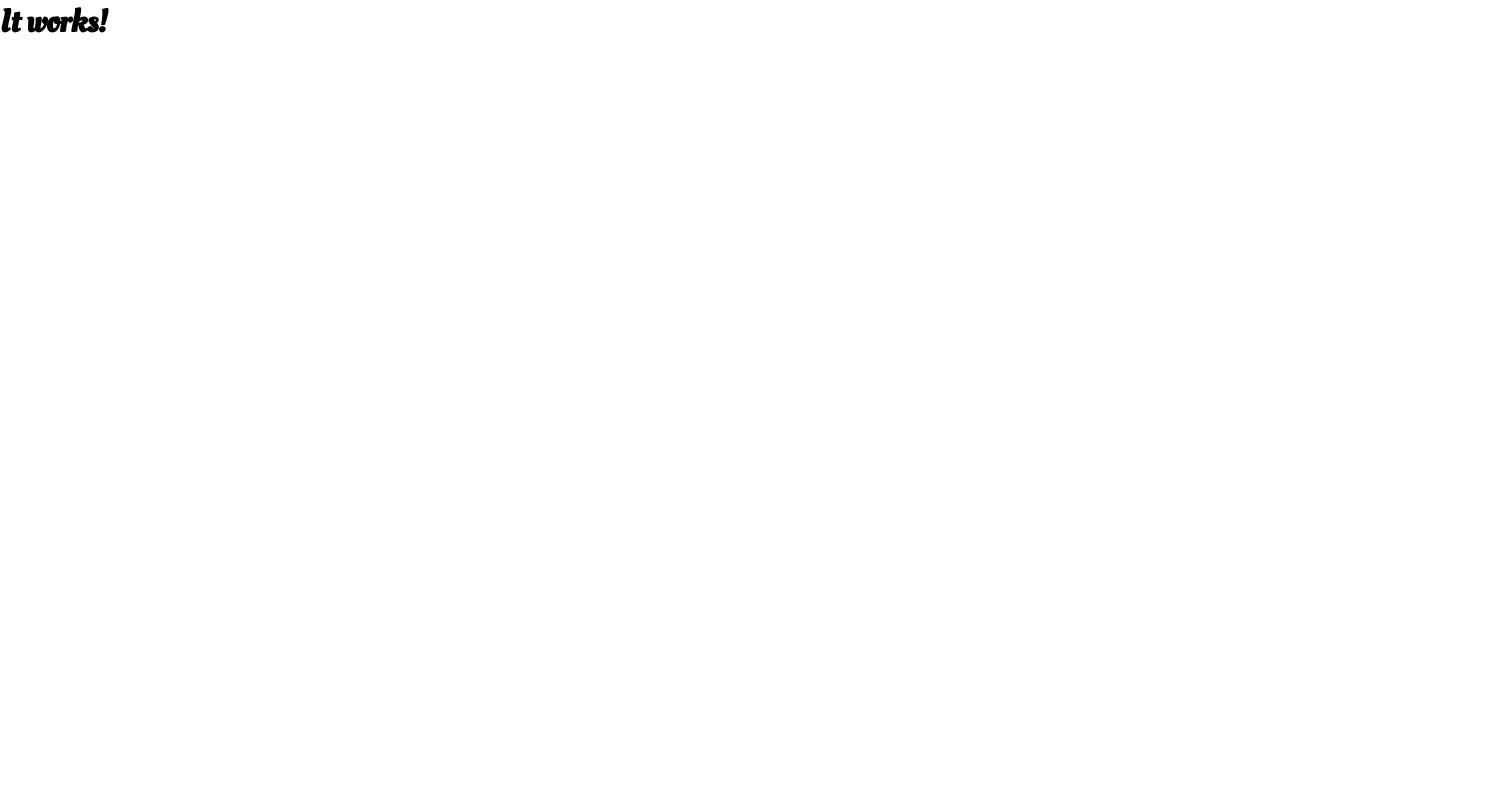
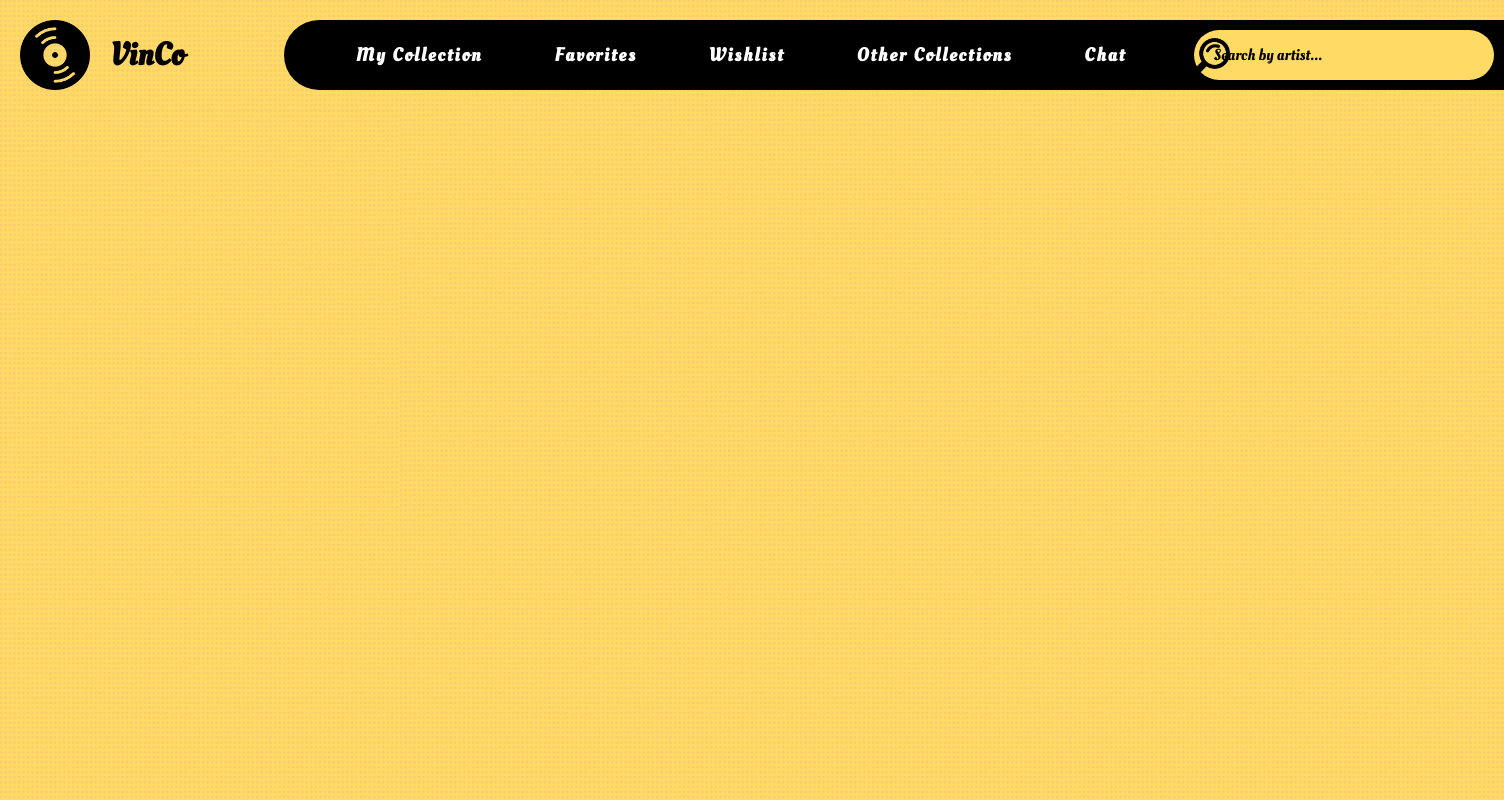
Before and after one commit to urisk333/vinco, a React (Create React App) app in the folder client/vinco/: page / in a window 1280 px wide. Shown: the whole page, 1504 px wide, since content can reach past the window. Built offline with nearby package versions, Linux system fonts and the light colour scheme.

Commit message:
Add dashboard and navbar components

```diff
--- a/client/vinco/package.json
+++ b/client/vinco/package.json
@@ -8,6 +8,7 @@
     "@testing-library/user-event": "^12.8.3",
     "react": "^17.0.2",
     "react-dom": "^17.0.2",
+    "react-router-dom": "^6.0.2",
     "react-scripts": "4.0.3",
     "web-vitals": "^1.1.2"
   },
--- a/client/vinco/src/App.js
+++ b/client/vinco/src/App.js
@@ -1,9 +1,12 @@
 import './App.css';
+import Dashboard from './Components/Dashboard/Dashboard';
+import NavBar from './Components/Navbar/NavBar';
 
 function App() {
   return (
     <div className="App">
-      <h1>It works!</h1>
+      <NavBar />
+      <Dashboard />
     </div>
   );
 }
--- a/client/vinco/src/Components/Dashboard/Dashboard.css
+++ b/client/vinco/src/Components/Dashboard/Dashboard.css
@@ -0,0 +1,3 @@
+.background-picture {
+  z-index: -1;
+}
--- a/client/vinco/src/Components/Dashboard/Dashboard.js
+++ b/client/vinco/src/Components/Dashboard/Dashboard.js
@@ -0,0 +1,14 @@
+import './Dashboard.css';
+import background_pic from '../../Assets/background_pic.png';
+import React from 'react';
+
+function Dashboard () {
+
+  return (
+    <div className="dashboard">
+      <img className="background-picture" src={background_pic} alt="background pic" />
+    </div>
+  )
+}
+
+export default Dashboard;
--- a/client/vinco/src/Components/Navbar/NavBar.css
+++ b/client/vinco/src/Components/Navbar/NavBar.css
@@ -0,0 +1,76 @@
+.navbar-main {
+  display: flex;
+  flex-direction: row;
+  height: 110px;
+}
+
+.navbar {
+  display: flex;
+  flex-direction: row;
+  background-color: black;
+  margin: 20px 0px 20px 100px;
+  border-radius: 50px 0 0 50px;
+  width: 100%;
+}
+
+.navbar-links {
+  display: flex;
+  flex-direction: row;
+  width: 900px;
+  letter-spacing: 2px;
+}
+
+.vinyl-icon {
+  height: 70px;
+  width: 70px;
+  margin: 20px;
+}
+
+.app-name {
+  width: 80px;
+}
+
+.app-name h1 {
+  text-align: center;
+  vertical-align: middle;
+  line-height: 110px;
+}
+
+h3 {
+  color: white;
+  width: auto;
+  text-align: center;
+  vertical-align: middle;
+  line-height: 70px;
+  margin-left: 72px;
+}
+
+.search-bar {
+  width: 320px;
+}
+
+.search-input {
+  background-color: #FFDB65;
+  border-radius: 50px 50px 50px 50px;
+  margin: 10px;
+  width: 300px;
+  height: 50px;
+  padding-left: 20px;
+  border: 0;
+}
+
+::placeholder,
+input {
+  color: black;
+  font-family: 'Oleo Script', cursive;
+  font-size: 16px;
+}
+
+.search-icon {
+  position: absolute;
+  top: 38px;
+  right: 50px;
+  width: 38px;
+  height: 38px;
+  z-index: 1;
+}
--- a/client/vinco/src/Components/Navbar/NavBar.js
+++ b/client/vinco/src/Components/Navbar/NavBar.js
@@ -0,0 +1,37 @@
+import './NavBar.css';
+import vinyl_icon from '../../Assets/vinyl_icon.png';
+import search_icon from '../../Assets/search_icon.png';
+import React from 'react';
+
+function NavBar() {
+
+  return (
+    <div className="navbar-container">
+      <div className="navbar-main">
+        <div className="vinyl">
+          <img className="vinyl-icon" src={vinyl_icon} alt="vinyl icon" />
+        </div>
+        <div className="app-name">
+          <h1>VinCo</h1>
+        </div>
+        <div className="navbar">
+          <div className="navbar-links">
+            <h3>My Collection</h3>
+            <h3>Favorites</h3>
+            <h3>Wishlist</h3>
+            <h3>Other Collections</h3>
+            <h3>Chat</h3>
+          </div>
+          <div className="search-bar">
+            <input className="search-input" type="text" placeholder="Search by artist..."></input>
+          </div>
+        </div>
+      </div>
+      <div className="search">
+        <img className="search-icon" src={search_icon} alt="search icon" />
+      </div>
+    </div>
+  )
+}
+
+export default NavBar;
--- a/client/vinco/src/index.css
+++ b/client/vinco/src/index.css
@@ -9,4 +9,6 @@
 body {
   font-family: 'Oleo Script', cursive;
   font-size: 16px;
+  background-image: url("./Assets/background_pic.png");
+  background-repeat: repeat;
 }
```
Also changed, not shown: 2 other files (tests, documents, lock files or other folders).
